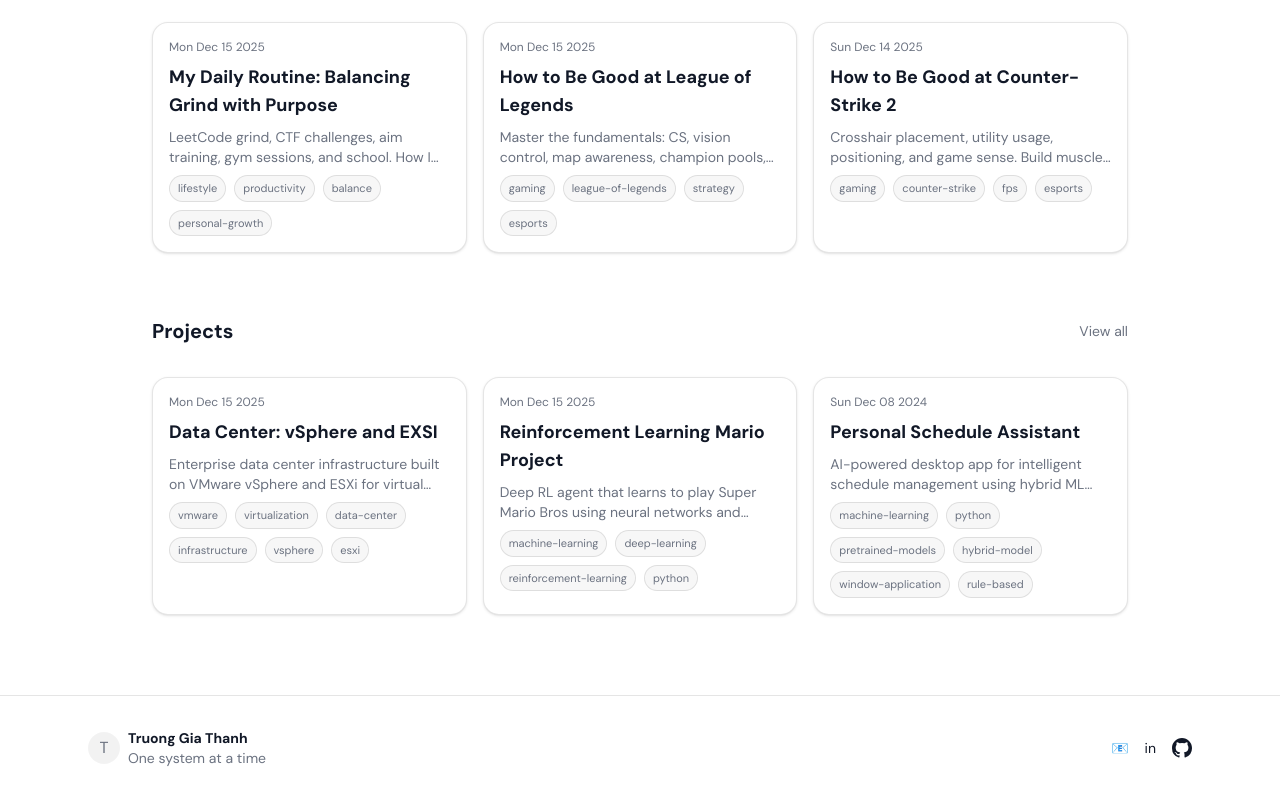
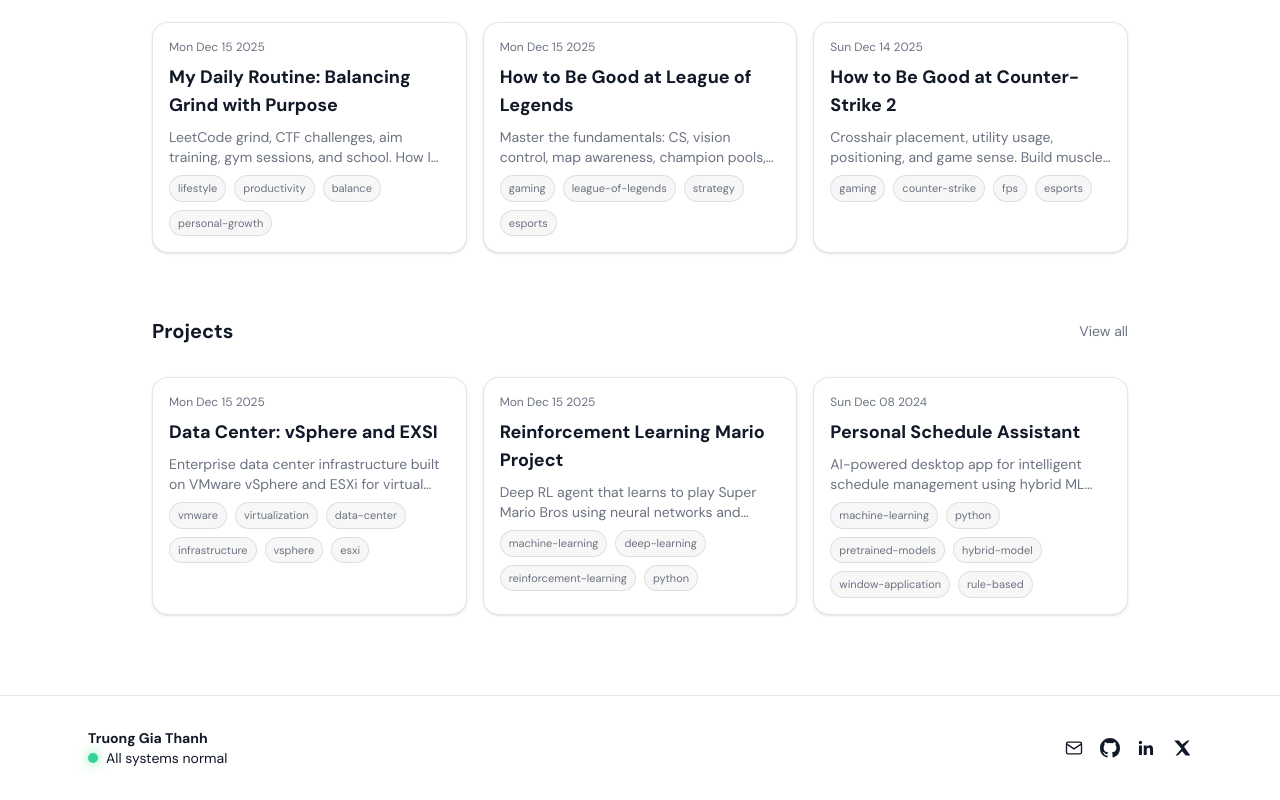
Before and after one commit to d0ngle8k/d0ngle8k.github.io, an Astro site: page / in a window 1280 px wide. Shown: the part 913-1713 px from the top of the page. Built offline with nearby package versions, Linux system fonts and the light colour scheme; Astro itself is replaced by a stand-in of ours.

Commit message:
Update footer status indicator

```diff
--- a/src/layouts/Base.astro
+++ b/src/layouts/Base.astro
@@ -87,22 +87,37 @@ const navLinks = [
     <footer class="border-t border-white/5 bg-card/60 backdrop-blur">
       <div class="mx-auto flex max-w-6xl flex-col gap-4 px-4 sm:px-6 py-6 sm:py-8 md:flex-row md:items-center md:justify-between text-xs sm:text-sm text-secondary">
         <div class="flex items-center gap-2">
-          <span class="h-6 w-6 sm:h-8 sm:w-8 rounded-full bg-white/10 inline-flex items-center justify-center flex-shrink-0 text-xs sm:text-base">T</span>
           <div class="min-w-0">
             <div class="font-semibold text-primary text-xs sm:text-sm">Truong Gia Thanh</div>
-            <div class="text-xs sm:text-sm">One system at a time</div>
+            <div class="flex items-center gap-2 text-xs sm:text-sm text-secondary">
+              <span class="relative flex h-2.5 w-2.5 flex-shrink-0">
+                <span class="absolute inline-flex h-full w-full rounded-full bg-emerald-400 opacity-70 animate-ping"></span>
+                <span class="relative inline-flex h-2.5 w-2.5 rounded-full bg-emerald-400 shadow-[0_0_0.75rem_rgba(74,222,128,0.8)]"></span>
+              </span>
+              <span class="text-primary">All systems normal</span>
+            </div>
           </div>
         </div>
         <div class="flex gap-4 text-secondary">
-          <a aria-label="Outlook" href="mailto:trggiathanh@outlook.com" class="hover:text-white" title="Outlook">
-            📧
-          </a>
-          <a aria-label="LinkedIn" href="https://www.linkedin.com/in/d0ngle8k/" target="_blank" rel="noopener noreferrer" class="hover:text-white" title="LinkedIn">
-            in
+          <a aria-label="Email" href="mailto:trggiathanh@outlook.com" class="hover:text-white" title="Email">
+            <svg xmlns="http://www.w3.org/2000/svg" viewBox="0 0 24 24" fill="none" stroke="currentColor" stroke-width="1.6" class="h-5 w-5">
+              <rect x="3" y="5" width="18" height="14" rx="2" ry="2" />
+              <path d="m3 7 9 6 9-6" />
+            </svg>
           </a>
           <a aria-label="GitHub" href="https://github.com/d0ngle8k" target="_blank" rel="noopener noreferrer" class="hover:text-white" title="GitHub">
             <svg xmlns="http://www.w3.org/2000/svg" viewBox="0 0 24 24" fill="currentColor" class="h-5 w-5">
-              <path d="M12 0C5.37 0 0 5.37 0 12a12 12 0 0 0 8.21 11.44c.6.11.82-.26.82-.58v-2.02c-3.34.73-4.04-1.61-4.04-1.61-.55-1.39-1.35-1.76-1.35-1.76-1.1-.75.08-.73.08-.73 1.22.09 1.87 1.25 1.87 1.25 1.08 1.85 2.83 1.32 3.52 1.01.11-.78.42-1.32.76-1.62-2.67-.3-5.48-1.33-5.48-5.93 0-1.31.47-2.38 1.24-3.22-.12-.3-.54-1.52.12-3.16 0 0 1.01-.32 3.3 1.23a11.5 11.5 0 0 1 6 0c2.28-1.55 3.29-1.23 3.29-1.23.66 1.64.24 2.86.12 3.16.77.84 1.24 1.91 1.24 3.22 0 4.61-2.81 5.63-5.5 5.92.43.37.82 1.1.82 2.23v3.3c0 .32.22.7.82.58A12 12 0 0 0 24 12c0-6.63-5.37-12-12-12Z"/>
+              <path d="M12 0C5.37 0 0 5.37 0 12a12 12 0 0 0 8.21 11.44c.6.11.82-.26.82-.58v-2.02c-3.34.73-4.04-1.61-4.04-1.61-.55-1.39-1.35-1.76-1.35-1.76-1.1-.75.08-.73.08-.73 1.22.09 1.87 1.25 1.87 1.25 1.08 1.85 2.83 1.32 3.52 1.01.11-.78.42-1.32.76-1.62-2.67-.3-5.48-1.33-5.48-5.93 0-1.31.47-2.38 1.24-3.22-.12-.3-.54-1.52.12-3.16 0 0 1.01-.32 3.3 1.23a11.5 11.5 0 0 1 6 0c2.28-1.55 3.29-1.23 3.29-1.23.66 1.64.24 2.86.12 3.16.77.84 1.24 1.91 1.24 3.22 0 4.61-2.81 5.63-5.5 5.92.43.37.82 1.1.82 2.23v3.3c0 .32.22.7.82.58A12 12 0 0 0 24 12c0-6.63-5.37-12-12-12Z" />
+            </svg>
+          </a>
+          <a aria-label="LinkedIn" href="https://www.linkedin.com/in/d0ngle8k/" target="_blank" rel="noopener noreferrer" class="hover:text-white" title="LinkedIn">
+            <svg xmlns="http://www.w3.org/2000/svg" viewBox="0 0 24 24" fill="currentColor" class="h-5 w-5">
+              <path d="M20.45 20.45h-3.56v-5.6c0-1.34-.02-3.06-1.87-3.06-1.87 0-2.16 1.46-2.16 2.96v5.7H9.3V9h3.42v1.56h.05c.48-.9 1.65-1.85 3.4-1.85 3.64 0 4.31 2.4 4.31 5.52zM5.34 7.43a2.07 2.07 0 1 1 0-4.14 2.07 2.07 0 0 1 0 4.14m1.78 13.02H3.56V9h3.56z" />
+            </svg>
+          </a>
+          <a aria-label="X" href="https://x.com/d0ngle8k" target="_blank" rel="noopener noreferrer" class="hover:text-white" title="X">
+            <svg xmlns="http://www.w3.org/2000/svg" viewBox="0 0 24 24" fill="currentColor" class="h-5 w-5">
+              <path d="M18.36 3H21l-6.52 7.44L22 21h-5.53l-4.33-5.2L7 21H4.35l7-7.98L2.63 3h5.68l3.9 4.69z" />
             </svg>
           </a>
         </div>
```
